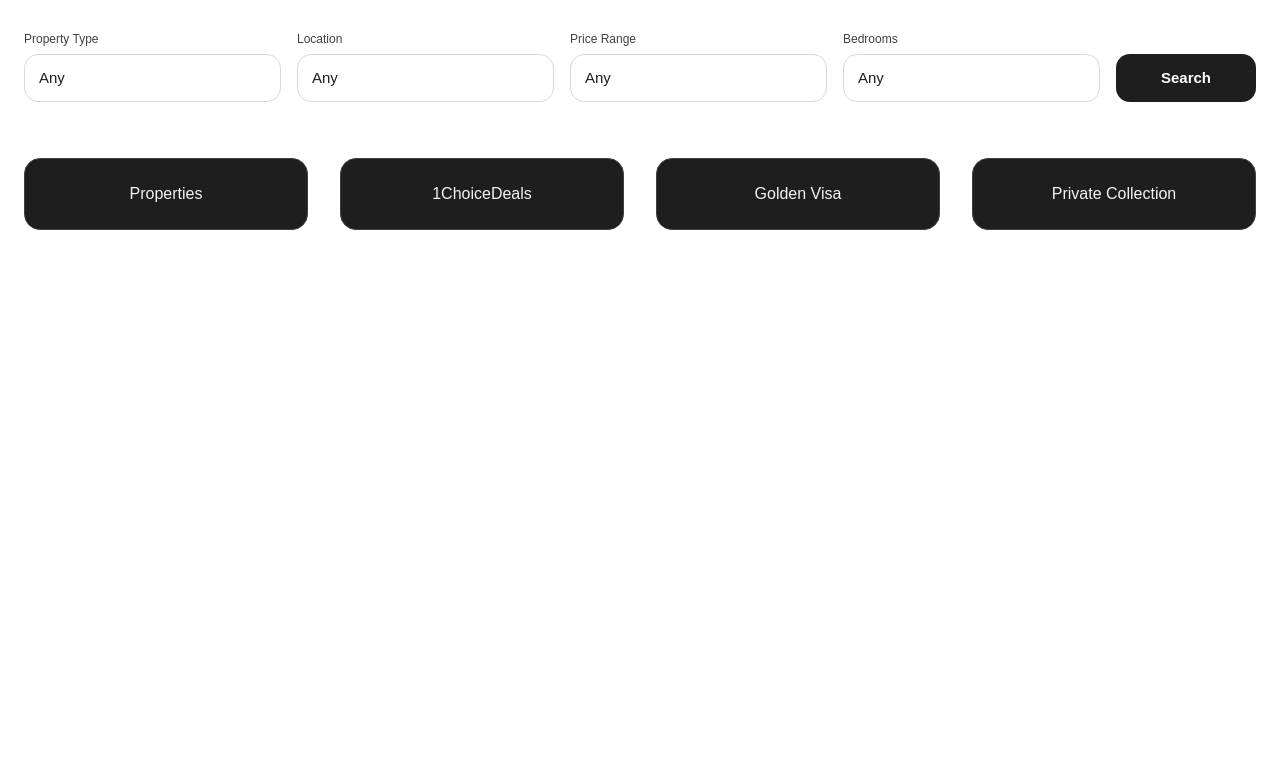
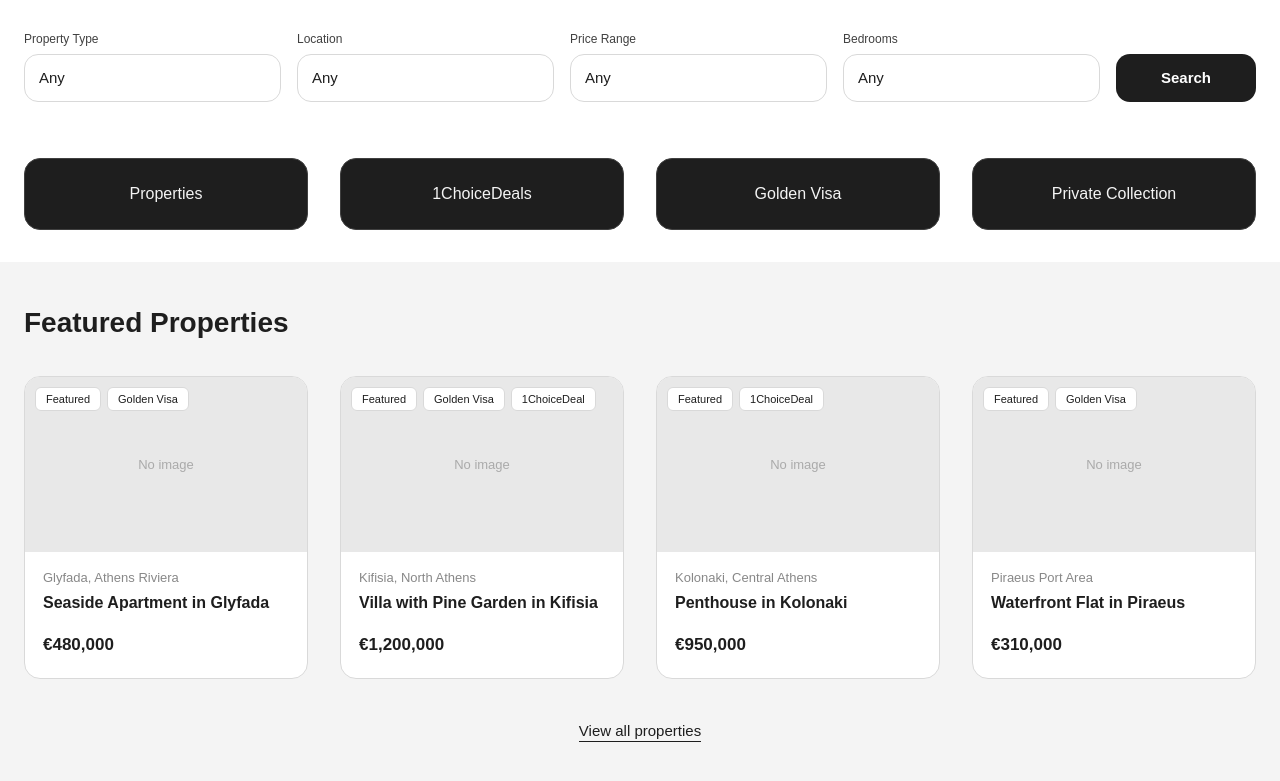
Before and after one commit to GulenkovaNataliya/1choice, a Next.js app: page / in a window 1280 px wide. Shown: the part 802-1583 px from the top of the page. Before the commit the page ends 1064 px from the top, so only its background shows below. Built offline with nearby package versions, Linux system fonts and the light colour scheme.

Commit message:
feat: featured properties section with mock data

```diff
--- a/app/page.tsx
+++ b/app/page.tsx
@@ -1,6 +1,7 @@
 import HeroVideo from "@/components/HeroVideo";
 import HorizontalFilter from "@/components/Home/HorizontalFilter";
 import HomeNavButtons from "@/components/Home/HomeNavButtons";
+import FeaturedProperties from "@/components/Home/FeaturedProperties";
 
 export default function Home() {
   return (
@@ -8,6 +9,7 @@ export default function Home() {
       <HeroVideo />
       <HorizontalFilter />
       <HomeNavButtons />
+      <FeaturedProperties />
     </>
   );
 }
--- /dev/null
+++ b/components/Home/FeaturedProperties.tsx
@@ -0,0 +1,92 @@
+import Link from "next/link";
+import { mockFeatured } from "@/components/Property/mockFeatured";
+import PropertyCard from "@/components/Property/PropertyCard";
+
+const LIMIT = 4;
+
+export default function FeaturedProperties() {
+  const items = mockFeatured.filter((p) => !p.is_vip).slice(0, LIMIT);
+
+  return (
+    <section
+      data-testid="featuredSection"
+      style={{ backgroundColor: "#F4F4F4", width: "100%" }}
+    >
+      <div
+        style={{
+          maxWidth: 1360,
+          margin: "0 auto",
+          padding: "40px 24px 48px",
+        }}
+      >
+        <h2
+          style={{
+            fontSize: 28,
+            fontWeight: 700,
+            color: "#1E1E1E",
+            margin: "0 0 32px",
+          }}
+        >
+          Featured Properties
+        </h2>
+
+        <div
+          style={{
+            display: "grid",
+            gridTemplateColumns: "repeat(4, 1fr)",
+            gap: 32,
+          }}
+          className="featured-grid"
+        >
+          {items.map((property) => (
+            <PropertyCard
+              key={property.id}
+              property={property}
+              testId={`featuredCard-${property.id}`}
+            />
+          ))}
+        </div>
+
+        <div style={{ marginTop: 40, textAlign: "center" }}>
+          <Link
+            href="/properties"
+            data-testid="viewAllPropertiesLink"
+            style={{
+              fontSize: 15,
+              fontWeight: 500,
+              color: "#1E1E1E",
+              textDecoration: "none",
+              borderBottom: "1px solid #1E1E1E",
+              paddingBottom: 2,
+              transition: "color 0.2s, border-color 0.2s",
+            }}
+            onMouseEnter={(e) => {
+              e.currentTarget.style.color = "#3A2E4F";
+              e.currentTarget.style.borderBottomColor = "#3A2E4F";
+            }}
+            onMouseLeave={(e) => {
+              e.currentTarget.style.color = "#1E1E1E";
+              e.currentTarget.style.borderBottomColor = "#1E1E1E";
+            }}
+          >
+            View all properties
+          </Link>
+        </div>
+      </div>
+
+      <style>{`
+        @media (max-width: 1024px) {
+          .featured-grid {
+            grid-template-columns: repeat(2, 1fr) !important;
+          }
+        }
+        @media (max-width: 640px) {
+          .featured-grid {
+            grid-template-columns: 1fr !important;
+            gap: 20px !important;
+          }
+        }
+      `}</style>
+    </section>
+  );
+}
--- /dev/null
+++ b/components/Property/PropertyCard.tsx
@@ -0,0 +1,129 @@
+import Link from "next/link";
+import type { Property } from "./mockFeatured";
+
+type Props = {
+  property: Property;
+  testId?: string;
+};
+
+function Badge({ label }: { label: string }) {
+  return (
+    <span
+      style={{
+        display: "inline-flex",
+        alignItems: "center",
+        height: 24,
+        padding: "0 10px",
+        backgroundColor: "#FFFFFF",
+        border: "1px solid #D9D9D9",
+        borderRadius: 6,
+        fontSize: 11,
+        fontWeight: 500,
+        color: "#1E1E1E",
+        whiteSpace: "nowrap",
+      }}
+    >
+      {label}
+    </span>
+  );
+}
+
+function formatPrice(price: number) {
+  return "€" + price.toLocaleString("en-EU");
+}
+
+export default function PropertyCard({ property, testId }: Props) {
+  const { id, slug, title, area, price_eur, is_golden_visa, is_1choice_deal, cover_image } = property;
+
+  return (
+    <Link
+      href={`/properties/${slug}`}
+      data-testid={testId ?? `featuredCard-${id}`}
+      style={{
+        display: "flex",
+        flexDirection: "column",
+        backgroundColor: "#FFFFFF",
+        border: "1px solid #D9D9D9",
+        borderRadius: 16,
+        overflow: "hidden",
+        textDecoration: "none",
+        color: "inherit",
+        transition: "transform 0.2s, box-shadow 0.2s, border-bottom-color 0.2s",
+        position: "relative",
+      }}
+      onMouseEnter={(e) => {
+        const el = e.currentTarget;
+        el.style.transform = "translateY(-4px)";
+        el.style.boxShadow = "0 8px 24px rgba(0,0,0,0.10)";
+        el.style.borderBottomColor = "#C1121F";
+        el.style.borderBottomWidth = "2px";
+      }}
+      onMouseLeave={(e) => {
+        const el = e.currentTarget;
+        el.style.transform = "translateY(0)";
+        el.style.boxShadow = "none";
+        el.style.borderBottomColor = "#D9D9D9";
+        el.style.borderBottomWidth = "1px";
+      }}
+    >
+      {/* Image / placeholder */}
+      <div
+        style={{
+          position: "relative",
+          width: "100%",
+          paddingTop: "62%",
+          backgroundColor: "#E8E8E8",
+          flexShrink: 0,
+        }}
+      >
+        {cover_image ? (
+          // eslint-disable-next-line @next/next/no-img-element
+          <img
+            src={cover_image}
+            alt={title}
+            style={{ position: "absolute", inset: 0, width: "100%", height: "100%", objectFit: "cover" }}
+          />
+        ) : (
+          <div
+            style={{
+              position: "absolute",
+              inset: 0,
+              display: "flex",
+              alignItems: "center",
+              justifyContent: "center",
+              color: "#AAAAAA",
+              fontSize: 13,
+            }}
+          >
+            No image
+          </div>
+        )}
+
+        {/* Badges */}
+        <div
+          style={{
+            position: "absolute",
+            top: 10,
+            left: 10,
+            display: "flex",
+            flexWrap: "wrap",
+            gap: 6,
+          }}
+        >
+          <Badge label="Featured" />
+          {is_golden_visa && <Badge label="Golden Visa" />}
+          {is_1choice_deal && <Badge label="1ChoiceDeal" />}
+        </div>
+      </div>
+
+      {/* Content */}
+      <div style={{ padding: "16px 18px 20px", display: "flex", flexDirection: "column", gap: 6, flexGrow: 1 }}>
+        <div style={{ fontSize: 13, color: "#888888" }}>{area}</div>
+        <div style={{ fontSize: 16, fontWeight: 600, color: "#1E1E1E", lineHeight: 1.3 }}>{title}</div>
+        <div style={{ marginTop: "auto", paddingTop: 12, fontSize: 17, fontWeight: 700, color: "#1E1E1E" }}>
+          {price_eur ? formatPrice(price_eur) : "Price on request"}
+        </div>
+      </div>
+    </Link>
+  );
+}
--- /dev/null
+++ b/components/Property/mockFeatured.ts
@@ -0,0 +1,102 @@
+export type Property = {
+  id: string;
+  slug: string;
+  title: string;
+  area: string;
+  price_eur: number | null;
+  is_golden_visa: boolean;
+  is_1choice_deal: boolean;
+  cover_image: string | null;
+  is_vip: boolean;
+};
+
+export const mockFeatured: Property[] = [
+  {
+    id: "1",
+    slug: "glyfada-seaside-apartment",
+    title: "Seaside Apartment in Glyfada",
+    area: "Glyfada, Athens Riviera",
+    price_eur: 480000,
+    is_golden_visa: true,
+    is_1choice_deal: false,
+    cover_image: null,
+    is_vip: false,
+  },
+  {
+    id: "2",
+    slug: "kifisia-villa-pine",
+    title: "Villa with Pine Garden in Kifisia",
+    area: "Kifisia, North Athens",
+    price_eur: 1200000,
+    is_golden_visa: true,
+    is_1choice_deal: true,
+    cover_image: null,
+    is_vip: false,
+  },
+  {
+    id: "3",
+    slug: "kolonaki-penthouse",
+    title: "Penthouse in Kolonaki",
+    area: "Kolonaki, Central Athens",
+    price_eur: 950000,
+    is_golden_visa: false,
+    is_1choice_deal: true,
+    cover_image: null,
+    is_vip: false,
+  },
+  {
+    id: "4",
+    slug: "piraeus-waterfront-flat",
+    title: "Waterfront Flat in Piraeus",
+    area: "Piraeus Port Area",
+    price_eur: 310000,
+    is_golden_visa: true,
+    is_1choice_deal: false,
+    cover_image: null,
+    is_vip: false,
+  },
+  {
+    id: "5",
+    slug: "santorini-cave-house",
+    title: "Traditional Cave House in Santorini",
+    area: "Oia, Santorini",
+    price_eur: 780000,
+    is_golden_visa: false,
+    is_1choice_deal: false,
+    cover_image: null,
+    is_vip: false,
+  },
+  {
+    id: "6",
+    slug: "paleo-faliro-apartment",
+    title: "Modern Apartment in Paleo Faliro",
+    area: "Paleo Faliro, South Athens",
+    price_eur: 260000,
+    is_golden_visa: true,
+    is_1choice_deal: true,
+    cover_image: null,
+    is_vip: false,
+  },
+  {
+    id: "7",
+    slug: "thessaloniki-city-center",
+    title: "City Centre Apartment in Thessaloniki",
+    area: "Centre, Thessaloniki",
+    price_eur: 195000,
+    is_golden_visa: false,
+    is_1choice_deal: false,
+    cover_image: null,
+    is_vip: false,
+  },
+  {
+    id: "8",
+    slug: "voula-beach-house",
+    title: "Beach House in Voula",
+    area: "Voula, Athens Riviera",
+    price_eur: null,
+    is_golden_visa: true,
+    is_1choice_deal: false,
+    cover_image: null,
+    is_vip: false,
+  },
+];
```
